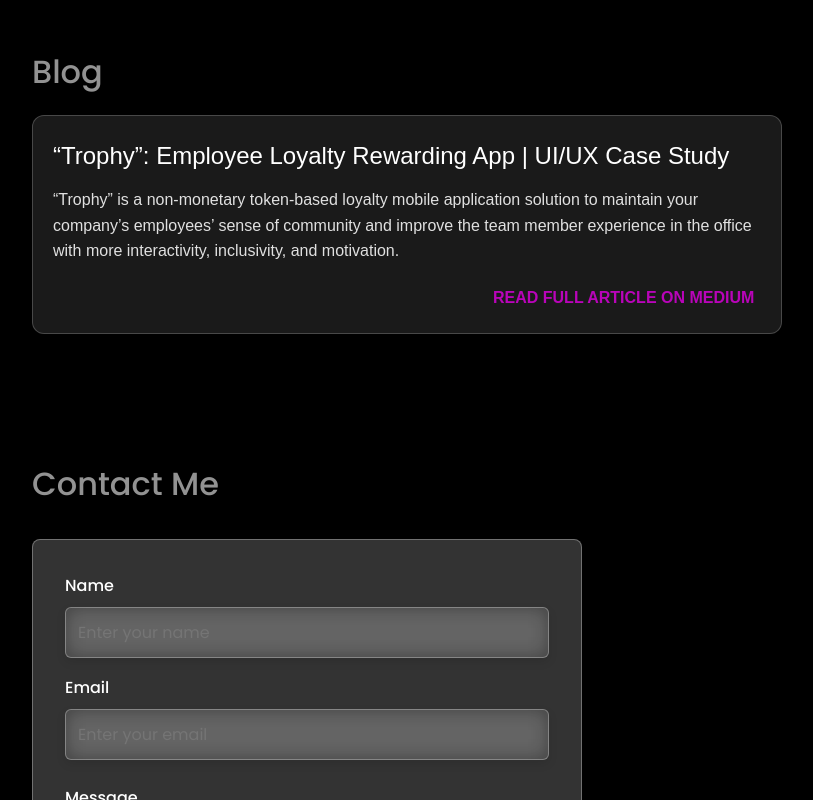
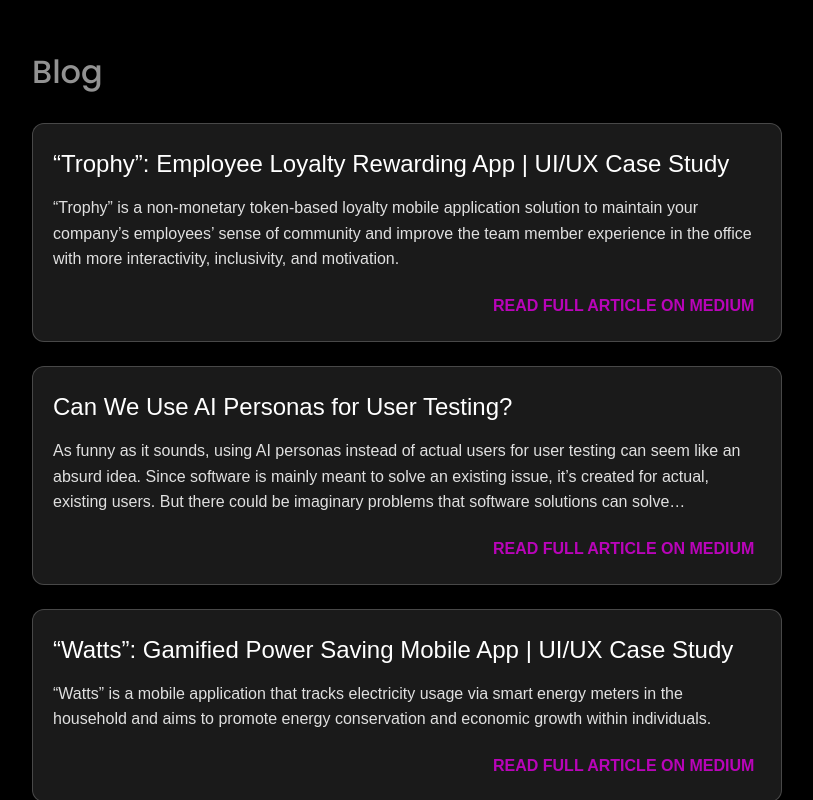
Before and after one commit to disara7/portfolio, a React (Create React App) app: page / in a window 1280 px wide. Shown: the part 5620-6420 px from the top of the page, without its empty margins (224-1037 px from the left). Built offline with nearby package versions, Linux system fonts and the light colour scheme.

Commit message:
added blog content

```diff
--- a/src/components/blog/Blog.jsx
+++ b/src/components/blog/Blog.jsx
@@ -12,6 +12,16 @@ const Blog = () => {
       <p>“Trophy” is a non-monetary token-based loyalty mobile application solution to maintain your company’s employees’ sense of community and improve the team member experience in the office with more interactivity, inclusivity, and motivation.</p>
       <a href="https://medium.com/@disaradm07/trophy-employee-loyalty-app-ui-ux-case-study-32f781794a92">READ FULL ARTICLE ON MEDIUM</a>
     </div>
+    <div className="blogcard">
+      <h1>Can We Use AI Personas for User Testing?</h1>
+      <p>As funny as it sounds, using AI personas instead of actual users for user testing can seem like an absurd idea. Since software is mainly meant to solve an existing issue, it’s created for actual, existing users. But there could be imaginary problems that software solutions can solve…</p>
+      <a href="https://medium.com/@disaradm07/can-we-use-ai-personas-for-user-testing-8cfe64d1f0f7">READ FULL ARTICLE ON MEDIUM</a>
+    </div>
+    <div className="blogcard">
+      <h1>“Watts”: Gamified Power Saving Mobile App | UI/UX Case Study</h1>
+      <p>“Watts” is a mobile application that tracks electricity usage via smart energy meters in the household and aims to promote energy conservation and economic growth within individuals.</p>
+      <a href="https://medium.com/@disaradm07/watts-gamified-power-saving-mobile-app-ui-ux-case-study-f3f4c57db871">READ FULL ARTICLE ON MEDIUM</a>
+    </div>
 
 
 	  </div>
--- a/src/components/blog/blog.css
+++ b/src/components/blog/blog.css
@@ -10,7 +10,7 @@
     font-family: Arial, sans-serif;
     transition: all 0.3s ease-in-out;
     margin-left: 10rem;
-    margin-top: 1rem;
+    margin-top: 1.5rem;
   }
 
   .blogcard:hover {
```
